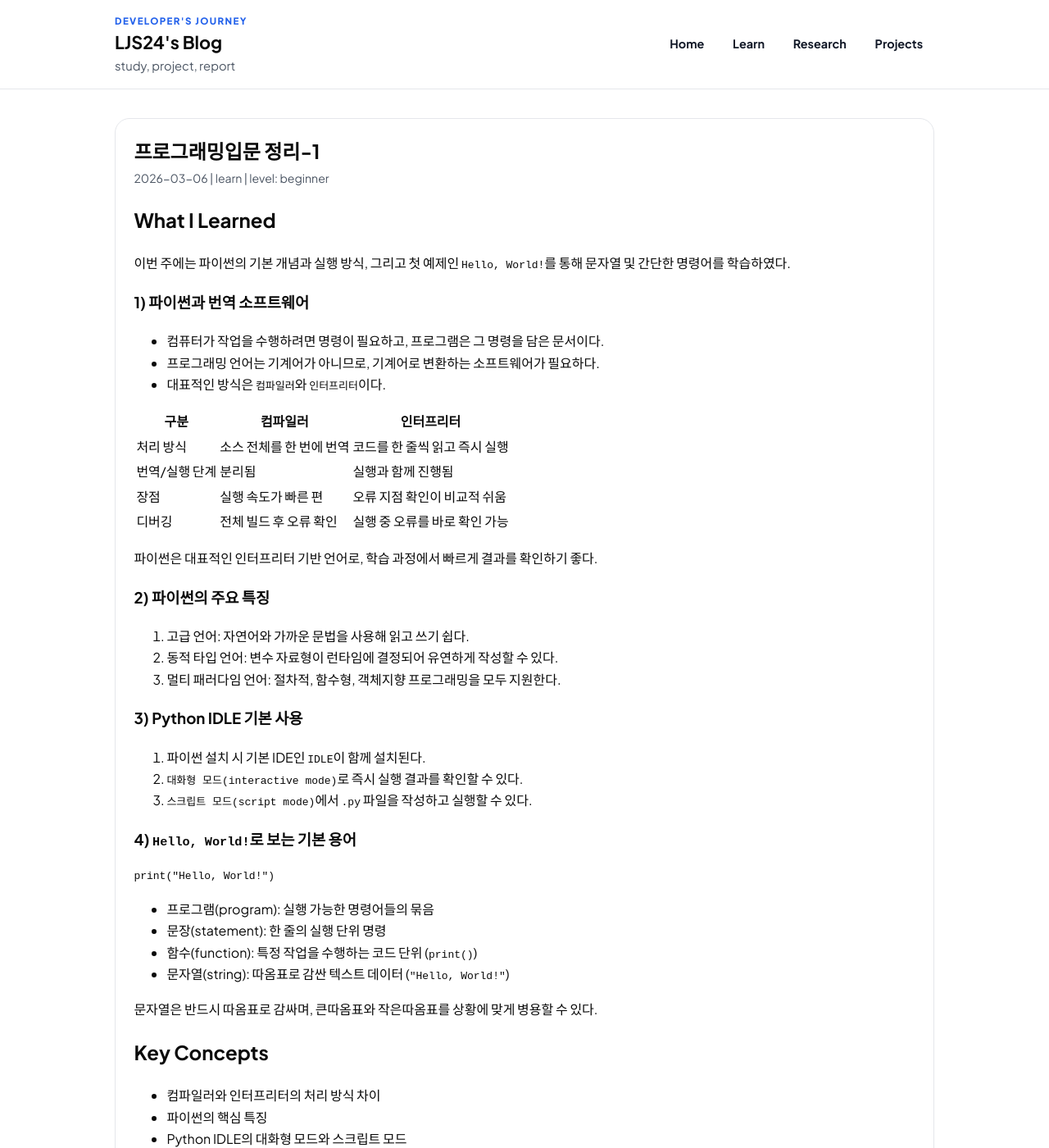
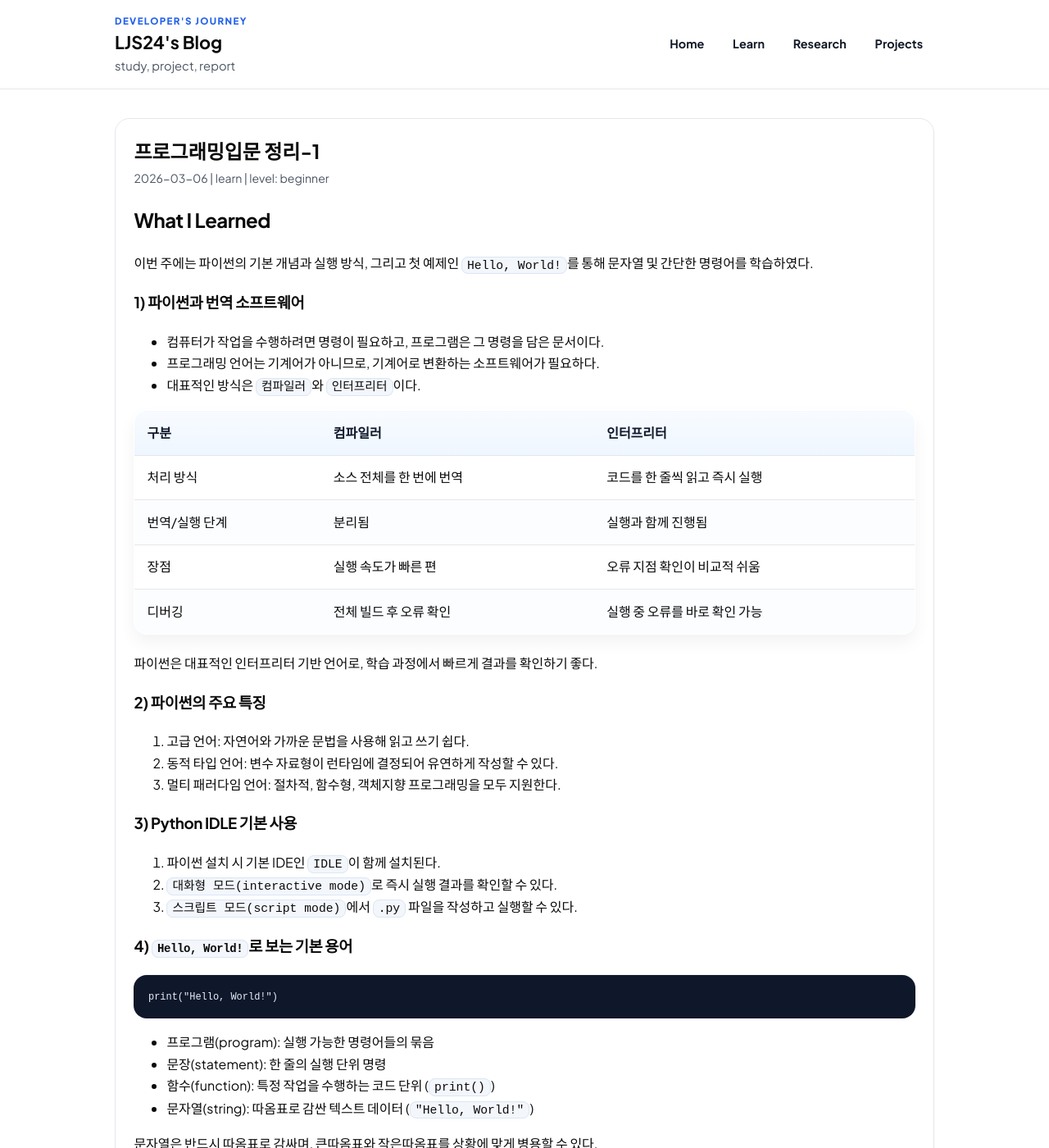
Before and after one commit to LJS24/LJS24.github.io, a Jekyll site: the page built from _posts/learn/2026-03-06-learning-note-프로그래밍입문.md, in a window 1280 px wide and 1400 px high. Shown: the whole window at 82% size. Built offline with Jekyll 4.4.1, drawn with Linux system fonts in a browser that asks for light colours.

Commit message:
content update-learning note

```diff
--- a/assets/css/site.css
+++ b/assets/css/site.css
@@ -298,6 +298,72 @@ a:hover {
   font-size: 0.88rem;
 }
 
+.post-content h2,
+.post-content h3 {
+  letter-spacing: -0.02em;
+}
+
+.post-content p,
+.post-content li {
+  font-size: 1rem;
+}
+
+.post-content code {
+  background: #f3f6fb;
+  border: 1px solid #dbe7f5;
+  border-radius: 8px;
+  padding: 0.12rem 0.38rem;
+  font-size: 0.92em;
+}
+
+.post-content pre {
+  background: #0f172a;
+  color: #e5eefc;
+  border-radius: 16px;
+  padding: 1rem 1.1rem;
+  overflow-x: auto;
+  box-shadow: inset 0 1px 0 rgba(255, 255, 255, 0.04);
+}
+
+.post-content pre code {
+  background: transparent;
+  border: 0;
+  padding: 0;
+  color: inherit;
+}
+
+.post-content table {
+  width: 100%;
+  border-collapse: collapse;
+  margin: 1rem 0 1.4rem;
+  overflow: hidden;
+  border: 1px solid var(--line);
+  border-radius: 16px;
+  box-shadow: 0 10px 20px rgba(15, 23, 42, 0.05);
+}
+
+.post-content thead th {
+  background: linear-gradient(180deg, #f8fbff 0%, #eef6ff 100%);
+  color: #0f172a;
+  font-weight: 800;
+}
+
+.post-content th,
+.post-content td {
+  padding: 0.85rem 0.95rem;
+  text-align: left;
+  border-bottom: 1px solid var(--line);
+  vertical-align: top;
+}
+
+.post-content tbody tr:nth-child(even) {
+  background: #fbfdff;
+}
+
+.post-content tbody tr:last-child td {
+  border-bottom: 0;
+}
+
 .site-footer {
   border-top: 1px solid var(--line);
   color: var(--muted);
@@ -319,4 +385,35 @@ a:hover {
   .hero-metrics {
     grid-template-columns: 1fr;
   }
+
+  .post-content table,
+  .post-content thead,
+  .post-content tbody,
+  .post-content tr,
+  .post-content th,
+  .post-content td {
+    display: block;
+  }
+
+  .post-content thead {
+    display: none;
+  }
+
+  .post-content table {
+    border-radius: 14px;
+  }
+
+  .post-content tr {
+    padding: 0.35rem 0;
+    border-bottom: 1px solid var(--line);
+  }
+
+  .post-content tr:last-child {
+    border-bottom: 0;
+  }
+
+  .post-content td {
+    border-bottom: 0;
+    padding: 0.45rem 0.9rem;
+  }
 }
```
Also changed, not shown: _posts/learn/2026-03-06-learning-note-프로그래밍입문.md (+1 -0 lines).
